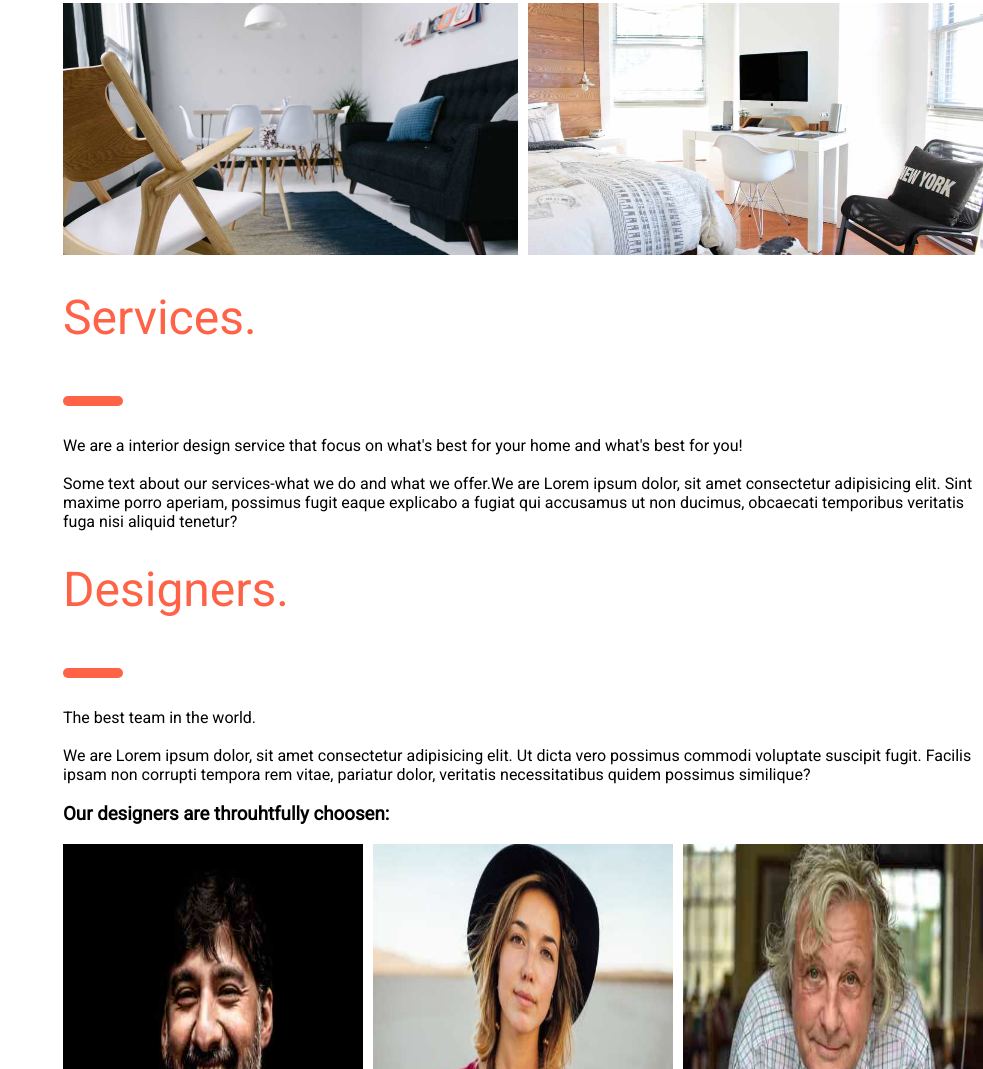
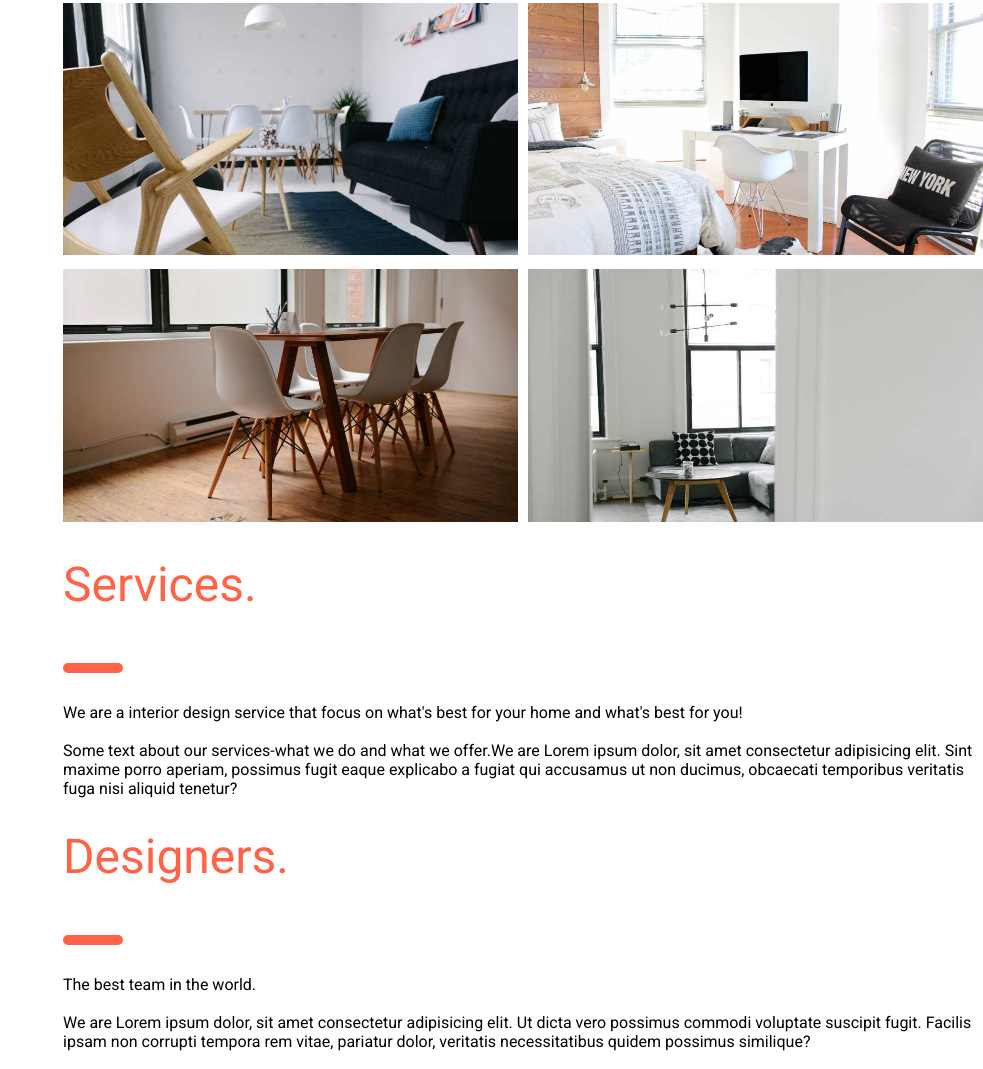
Before and after one commit to 97Boivob97/InteriorDesignProject, a plain HTML site: page index.html in a window 1280 px wide. Shown: the part 739-1808 px from the top of the page, without its empty margins (297-1280 px from the left). Drawn offline with Linux system fonts and the light colour scheme.

Commit message:
Add files via upload

```diff
--- a/index.html
+++ b/index.html
@@ -7,6 +7,7 @@
     <link rel="stylesheet" href="style.css">
 </head>
 <body>
+    <div class="container">
         <!--Navigation menu stars-->
     <div class="nav-menu-div">
         <p class="heading">The</p>
@@ -48,6 +49,12 @@
             </div>
             <div>
                 <img src="showcase-04.jpg">
+            </div>
+            <div>
+                <img src="showcase-05.jpg">
+            </div>
+            <div>
+                <img src="showcase-06.jpg">
             </div>
         </div>
         <!--services-->
@@ -172,6 +179,9 @@
         </div> <br> <br> <br>
 
         <div style="background-color: whitesmoke;width:100%; height: 100px;"></div>
+
+    </div>
+
    <script src="script.js"></script>
 </body>
 </html>
```
Lines whose indentation alone changed are shown as unchanged.
